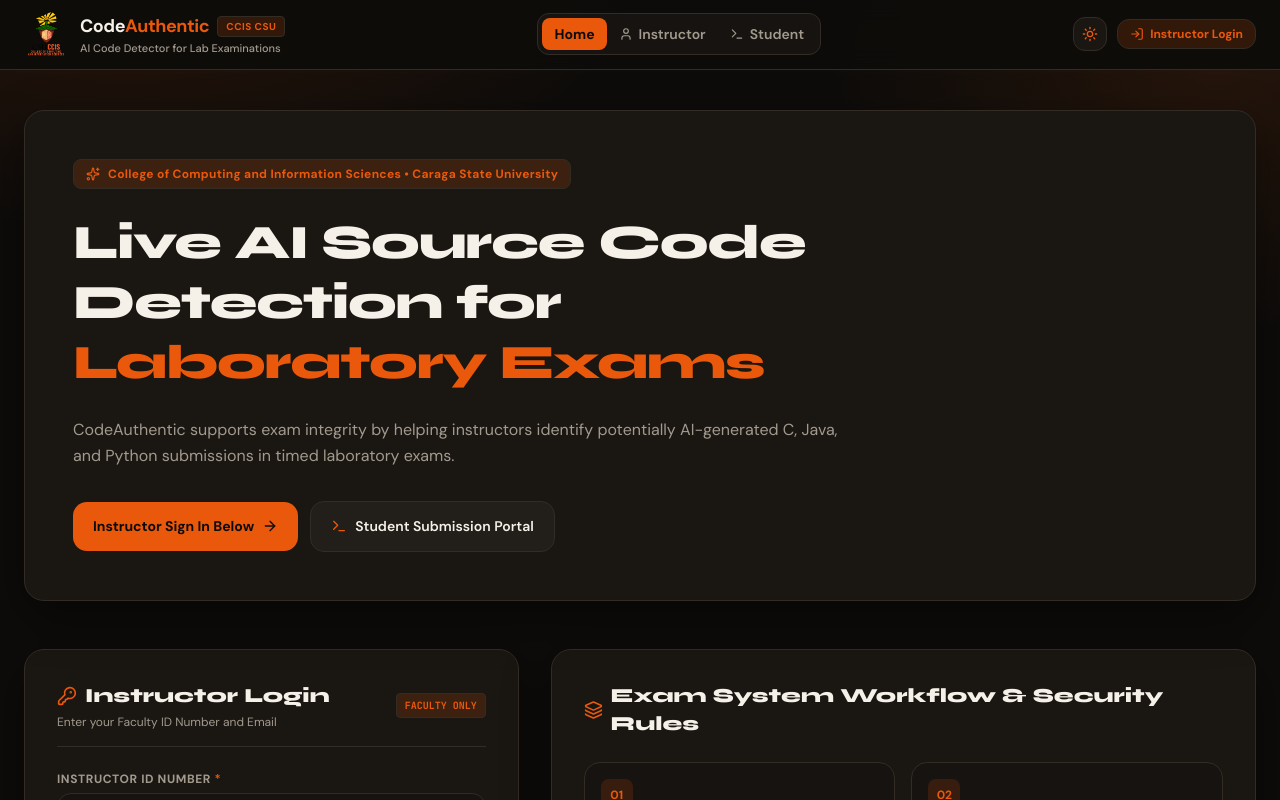
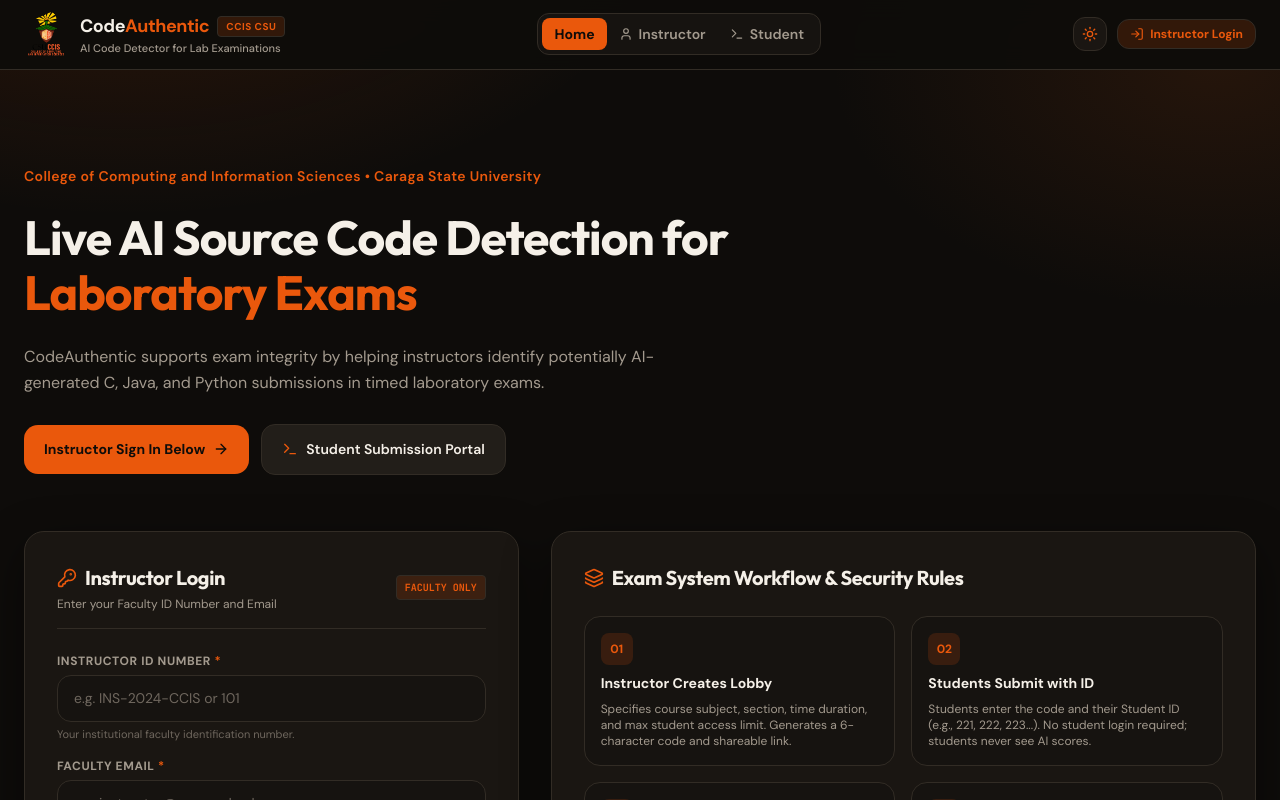
Before and after one commit to Lorenj25/thesis, a React (Vite) app: page / in a window 1280 px wide. Shown: the top 800 px of the page. Built offline with nearby package versions, Linux system fonts and the light colour scheme.

Commit message:
refactor: remove background and fix stretched text

```diff
--- a/frontend/css/styles.css
+++ b/frontend/css/styles.css
@@ -243,9 +243,10 @@ label {
 .brand h1,
 .header h1,
 .brand-title {
-  font-family: Syne, "DM Sans", sans-serif;
+  font-family: Outfit, "DM Sans", sans-serif;
   font-size: 1.75rem;
-  font-weight: 800;
+  font-weight: 700;
+  letter-spacing: -0.02em;
   color: var(--ca-brand);
   letter-spacing: -0.02em;
 }
--- a/frontend/dashboard.html
+++ b/frontend/dashboard.html
@@ -6,7 +6,7 @@
   <title>CodeAuthentic - Instructor Dashboard</title>
   <link rel="preconnect" href="https://fonts.googleapis.com">
   <link rel="preconnect" href="https://fonts.gstatic.com" crossorigin>
-  <link href="https://fonts.googleapis.com/css2?family=DM+Sans:wght@400;500;600;700&family=JetBrains+Mono:wght@400;600;700&family=Syne:wght@700;800&display=swap" rel="stylesheet">
+  <link href="https://fonts.googleapis.com/css2?family=DM+Sans:wght@400;500;600;700&family=JetBrains+Mono:wght@400;600;700&family=Outfit:wght@500;600;700;800&display=swap" rel="stylesheet">
   <link rel="stylesheet" href="/css/styles.css">
 </head>
 <body>
--- a/frontend/index.html
+++ b/frontend/index.html
@@ -6,7 +6,7 @@
   <title>CodeAuthentic - Instructor Portal</title>
   <link rel="preconnect" href="https://fonts.googleapis.com">
   <link rel="preconnect" href="https://fonts.gstatic.com" crossorigin>
-  <link href="https://fonts.googleapis.com/css2?family=DM+Sans:wght@400;500;600;700&family=JetBrains+Mono:wght@400;600;700&family=Syne:wght@700;800&display=swap" rel="stylesheet">
+  <link href="https://fonts.googleapis.com/css2?family=DM+Sans:wght@400;500;600;700&family=JetBrains+Mono:wght@400;600;700&family=Outfit:wght@500;600;700;800&display=swap" rel="stylesheet">
   <link rel="stylesheet" href="/css/styles.css">
 </head>
 <body class="page-center">
--- a/frontend/lobby.html
+++ b/frontend/lobby.html
@@ -6,7 +6,7 @@
   <title>CodeAuthentic - Examination Code Submission</title>
   <link rel="preconnect" href="https://fonts.googleapis.com">
   <link rel="preconnect" href="https://fonts.gstatic.com" crossorigin>
-  <link href="https://fonts.googleapis.com/css2?family=DM+Sans:wght@400;500;600;700&family=JetBrains+Mono:wght@400;600;700&family=Syne:wght@700;800&display=swap" rel="stylesheet">
+  <link href="https://fonts.googleapis.com/css2?family=DM+Sans:wght@400;500;600;700&family=JetBrains+Mono:wght@400;600;700&family=Outfit:wght@500;600;700;800&display=swap" rel="stylesheet">
   <link rel="stylesheet" href="/css/styles.css">
 </head>
 <body class="page-center">
--- a/index.html
+++ b/index.html
@@ -11,7 +11,7 @@
     <meta name="twitter:card" content="summary_large_image" />
     <link rel="preconnect" href="https://fonts.googleapis.com" />
     <link rel="preconnect" href="https://fonts.gstatic.com" crossorigin />
-    <link href="https://fonts.googleapis.com/css2?family=DM+Sans:ital,opsz,wght@0,9..40,400;0,9..40,500;0,9..40,600;0,9..40,700;1,9..40,400&family=JetBrains+Mono:wght@400;500;600;700&family=Syne:wght@600;700;800&display=swap" rel="stylesheet" />
+    <link href="https://fonts.googleapis.com/css2?family=DM+Sans:ital,opsz,wght@0,9..40,400;0,9..40,500;0,9..40,600;0,9..40,700;1,9..40,400&family=JetBrains+Mono:wght@400;500;600;700&family=Outfit:wght@500;600;700;800&display=swap" rel="stylesheet" />
   </head>
   <body>
     <div id="root"></div>
--- a/src/App.tsx
+++ b/src/App.tsx
@@ -184,7 +184,7 @@ export default function App() {
                 <div className="w-16 h-16 rounded-3xl bg-ca-brand-soft text-ca-brand border border-ca-border flex items-center justify-center mx-auto text-2xl font-black">
                   !
                 </div>
-                <h2 className="text-xl font-black text-ca-ink font-display">Faculty Authentication Required</h2>
+                <h2 className="text-xl font-bold text-ca-ink font-display">Faculty Authentication Required</h2>
                 <p className="text-xs text-ca-muted">
                   Please sign in with your Instructor ID Number and Institutional Email on the homepage to access the instructor dashboard.
                 </p>
--- a/src/components/HomeIntro.tsx
+++ b/src/components/HomeIntro.tsx
@@ -55,24 +55,23 @@ export const HomeIntro: React.FC<HomeIntroProps> = ({
   };
 
   return (
-    <div className="space-y-12 py-4 ca-fade-up">
-      <section className="ca-panel relative overflow-hidden p-8 sm:p-12">
-        <div className="relative z-10 max-w-4xl space-y-6">
-          <div className="inline-flex items-center gap-2 px-3 py-1.5 rounded-lg bg-ca-brand-soft border border-ca-border text-ca-brand text-xs font-bold tracking-wide">
-            <Sparkles className="w-3.5 h-3.5" />
-            <span>College of Computing and Information Sciences • Caraga State University</span>
-          </div>
+    <div className="space-y-12 py-6 sm:py-10 ca-fade-up">
+      {/* Landing hero — no panel/card background; sits on page wash */}
+      <section className="relative max-w-4xl space-y-6 pt-4 sm:pt-8 pb-2">
+        <p className="text-xs sm:text-sm font-semibold text-ca-brand tracking-wide">
+          College of Computing and Information Sciences • Caraga State University
+        </p>
 
-          <h1 className="font-display text-3xl sm:text-5xl font-extrabold text-ca-ink tracking-tight leading-tight">
+        <h1 className="font-display text-3xl sm:text-5xl font-bold text-ca-ink leading-[1.15]">
           Live AI Source Code Detection for{' '}
           <span className="text-ca-brand">Laboratory Exams</span>
         </h1>
 
-          <p className="max-w-3xl text-sm sm:text-base leading-relaxed text-ca-muted">
+        <p className="max-w-2xl text-sm sm:text-base leading-relaxed text-ca-muted">
           CodeAuthentic supports exam integrity by helping instructors identify potentially AI-generated C, Java, and Python submissions in timed laboratory exams.
         </p>
 
-          <div className="flex flex-wrap items-center gap-3 pt-2">
+        <div className="flex flex-wrap items-center gap-3 pt-1">
           {isInstructorLoggedIn ? (
             <button onClick={onNavigateToInstructor} className="ca-btn-primary">
               <span>Open Instructor Dashboard</span>
@@ -90,7 +89,6 @@ export const HomeIntro: React.FC<HomeIntroProps> = ({
             <span>Student Submission Portal</span>
           </button>
         </div>
-        </div>
       </section>
 
       <div className="grid lg:grid-cols-12 gap-8 items-start">
@@ -98,7 +96,7 @@ export const HomeIntro: React.FC<HomeIntroProps> = ({
           <div className="ca-panel p-6 sm:p-8 space-y-6">
             <div className="flex items-center justify-between border-b border-ca-border pb-4">
               <div>
-                <h2 className="text-xl font-extrabold font-display text-ca-ink flex items-center gap-2">
+                <h2 className="text-xl font-bold font-display text-ca-ink flex items-center gap-2">
                   <KeyRound className="w-5 h-5 text-ca-brand" />
                   <span>Instructor Login</span>
                 </h2>
@@ -203,7 +201,7 @@ export const HomeIntro: React.FC<HomeIntroProps> = ({
 
         <div className="lg:col-span-7 space-y-6">
           <div className="ca-panel p-6 sm:p-8 space-y-6">
-            <h2 className="text-xl font-extrabold font-display text-ca-ink flex items-center gap-2">
+            <h2 className="text-xl font-bold font-display text-ca-ink flex items-center gap-2">
               <Layers className="w-5 h-5 text-ca-brand" />
               <span>Exam System Workflow & Security Rules</span>
             </h2>
--- a/src/components/InstructorDashboard.tsx
+++ b/src/components/InstructorDashboard.tsx
@@ -171,7 +171,7 @@ export const InstructorDashboard: React.FC<InstructorDashboardProps> = ({
             </span>
             <span className="text-xs text-ca-muted">ID: {instructor.idNumber}</span>
           </div>
-          <h1 className="text-2xl sm:text-3xl font-black text-ca-ink mt-1">
+          <h1 className="text-2xl sm:text-3xl font-bold font-display text-ca-ink mt-1">
             Exam Lobby Management Console
           </h1>
           <p className="text-xs text-ca-muted">
--- a/src/components/StudentDashboard.tsx
+++ b/src/components/StudentDashboard.tsx
@@ -232,7 +232,7 @@ export const StudentDashboard: React.FC<StudentDashboardProps> = ({
           <Terminal className="w-4 h-4" />
           <span>CCIS Student Examination Upload Portal</span>
         </div>
-        <h1 className="text-2xl sm:text-3xl font-extrabold font-display text-ca-ink">
+        <h1 className="text-2xl sm:text-3xl font-bold font-display text-ca-ink">
           Upload Examination Source Code
         </h1>
         <p className="text-xs text-ca-muted mt-1">
--- a/src/global.css
+++ b/src/global.css
@@ -92,7 +92,7 @@
 
 @theme {
   --font-sans: "DM Sans", ui-sans-serif, system-ui, sans-serif;
-  --font-display: "Syne", "DM Sans", ui-sans-serif, sans-serif;
+  --font-display: "Outfit", "DM Sans", ui-sans-serif, sans-serif;
   --font-mono: "JetBrains Mono", ui-monospace, monospace;
 
   --color-ca-bg: var(--ca-bg);
@@ -144,6 +144,9 @@ body {
 
 .font-display {
   font-family: var(--font-display);
+  font-stretch: normal;
+  letter-spacing: -0.02em;
+  font-synthesis: none;
 }
 
 /* Page atmosphere (no flat single-color fill) */
```
Lines whose indentation alone changed are shown as unchanged.
